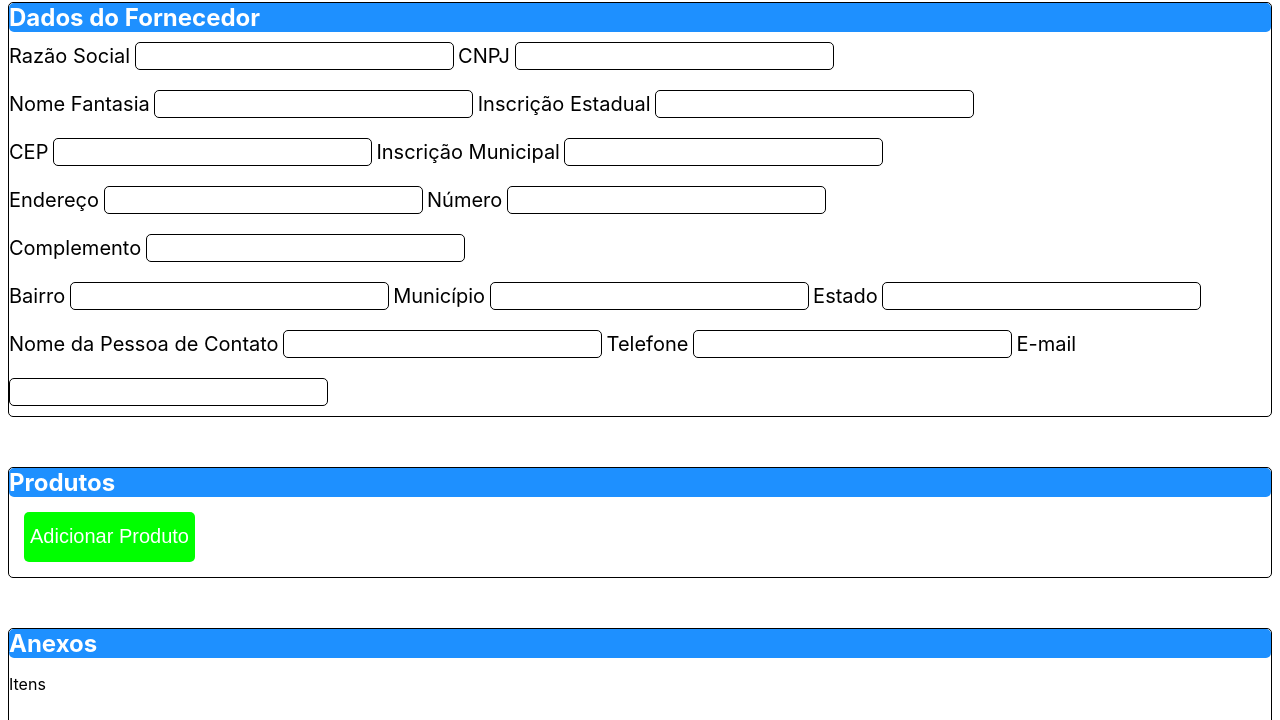
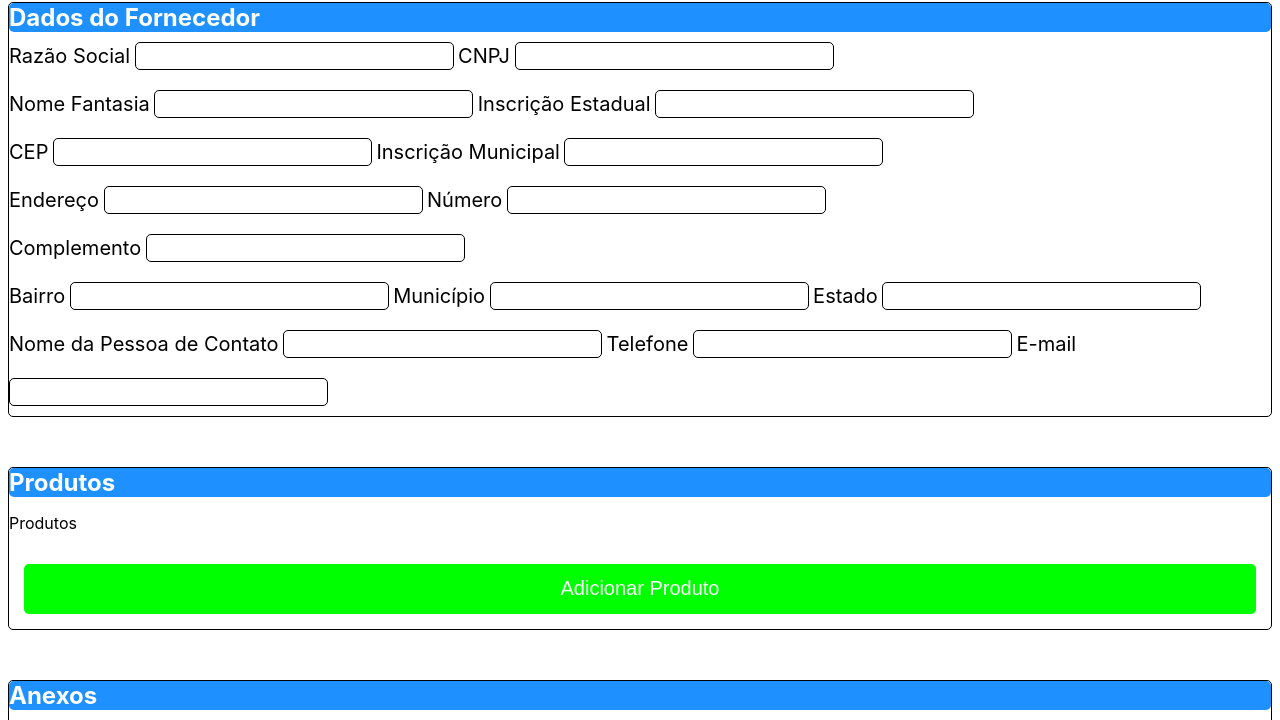
Before and after one commit to PedroJSilveira/cadastro-fornecedor-produto, a plain HTML site: page cadastro-fornecedor-produto/index.html in a window 1280 px wide. Shown: the part 80-800 px from the top of the page. Drawn offline with Linux system fonts and the light colour scheme.

Commit message:
html e css

```diff
--- a/cadastro-fornecedor-produto/css/styles.css
+++ b/cadastro-fornecedor-produto/css/styles.css
@@ -37,8 +37,7 @@ h2 {
 }
 
 label,
-input,
-button {
+input {
   font-size: 20px;
   margin: 10px 0;
 }
@@ -49,6 +48,7 @@ button {
 
   height: 50px;
 
+  font-size: 20px;
   background-color: rgb(0, 255, 0);
   color: white;
 
--- a/cadastro-fornecedor-produto/index.html
+++ b/cadastro-fornecedor-produto/index.html
@@ -80,6 +80,8 @@
             <h2 class="title-div">Produtos</h2>
 
             <form class="form">
+                <p>Produtos</p>
+                <div class="display-flex">
                     <button>Adicionar Produto</button>
                 </div>
             </form>
```
